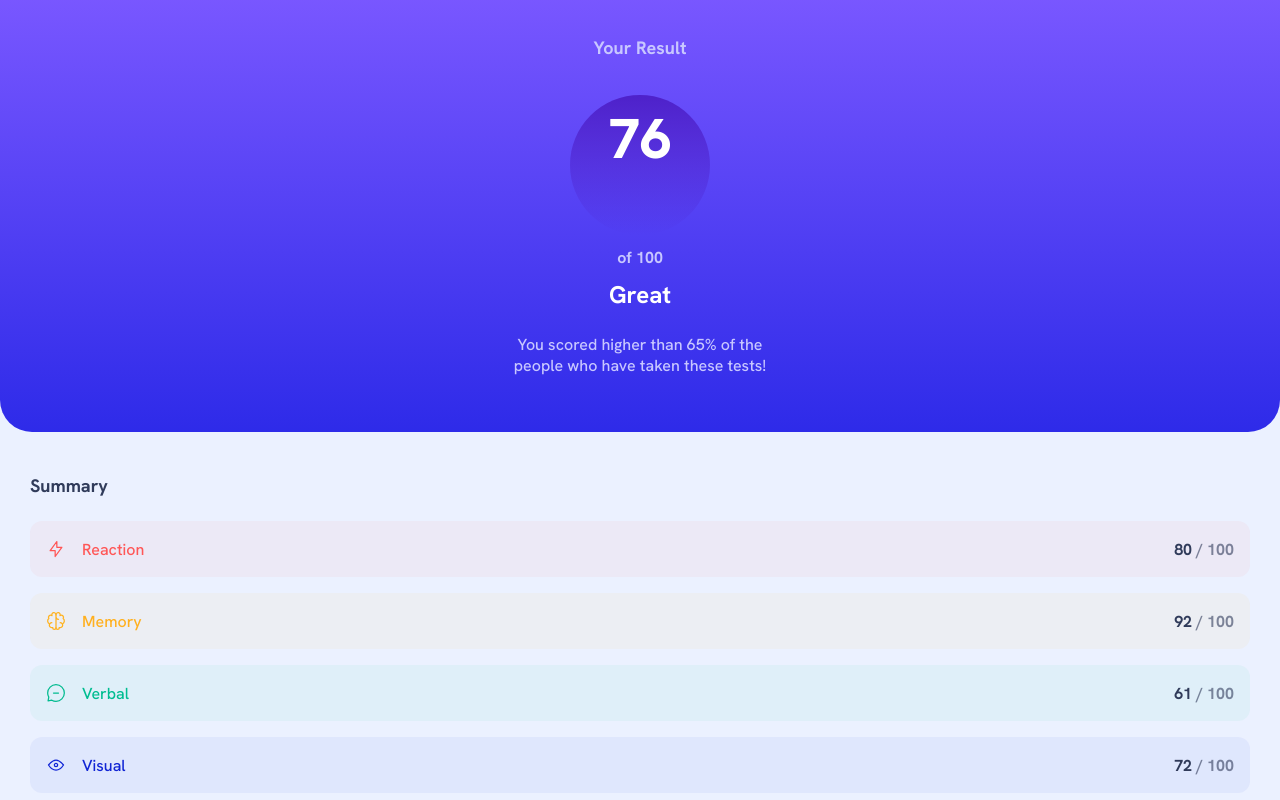
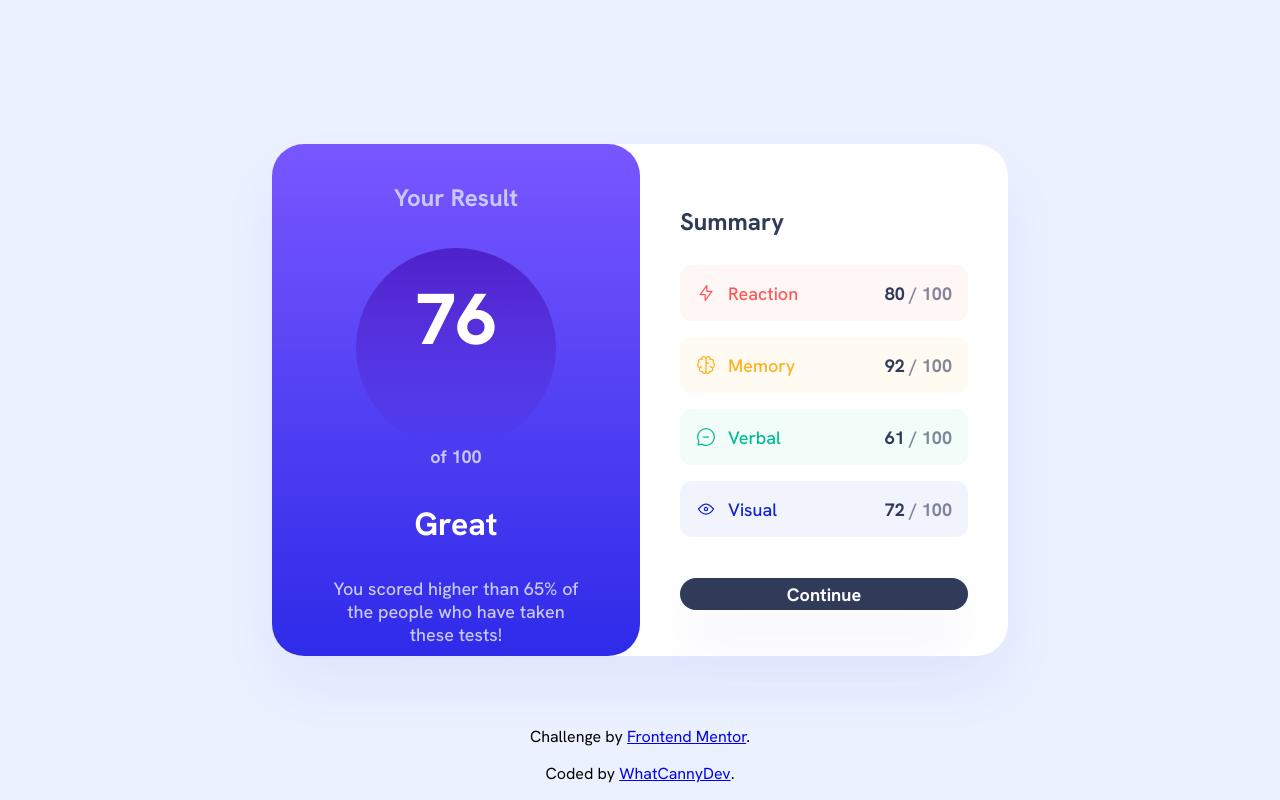
Before and after one commit to CannyRo/FrontendMentor_ResultsSummaryComponent-CE_K6s0maV, a plain HTML site: page index.html in a window 1280 px wide. Shown: the top 800 px of the page. Drawn offline with Linux system fonts and the light colour scheme.

Commit message:
Desktop static version

```diff
--- a/style.css
+++ b/style.css
@@ -30,15 +30,16 @@
     line-height: 21px;
 }
 body{
+    position: relative;
     display: flex;
     flex-direction: column;
     min-height: 100vh;
-    background-color: var(--Pale-blue);
 }
 main{
     flex-grow: 1;
 }
 footer{
+    width: 100%;
     text-align: center;
 }
 .result__container{
@@ -52,6 +53,7 @@ footer{
     border-radius: 0 0 32px 32px;
 }
 .result__title{
+    margin: 0;
     font-size: 18px;
     line-height: 23px;
     color: var(--Light-lavender);
@@ -122,7 +124,7 @@ footer{
     margin-top: 0;
 }
 .detail__list-icon{
-    margin-right: 16px;
+    margin-right: 12px;
     width: 20px;
     height: 20px;
     background-repeat: no-repeat;
@@ -167,6 +169,7 @@ footer{
     color: var(--Dark-gray-blue);
 }
 .detail__cta{
+    cursor: pointer;
     display: flex;
     justify-content: center;
     align-items: center;
@@ -180,6 +183,89 @@ footer{
     background-color: var(--Dark-gray-blue);
     border: none;
     border-radius: 128px;
-
-
+    box-shadow: 0 30px 60px var(--Cobalt-blue-05);
 }
+.detail__cta:hover{
+    background: linear-gradient(var(--Light-slate-blue), var(--Light-royal-blue));
+}
+@media (min-width: 768px){
+    body{
+        justify-content: center;
+        align-items: center;
+        background-color: var(--Pale-blue);
+    }
+    main{
+        display: flex;
+        flex-grow: 0;
+        width: 736px;
+        height: 512px;
+        border-radius: 32px;
+        background-color: var(--White);
+        box-shadow: 0 30px 60px var(--Cobalt-blue-05);
+    }
+    footer{
+        position: absolute;
+        bottom: 0;
+    }
+    .result__container{
+        padding: 38px 38px 46px 38px;
+        width: 50%;
+        color: var(--White);
+        background: linear-gradient(var(--Light-slate-blue), var(--Light-royal-blue));
+        border-radius: 32px;
+    }
+    .result__title{
+        font-size: 24px;
+        line-height: 31px;
+    }
+    .result__number-container{
+        margin: 35px 28px 28px 28px;
+        width: 200px;
+        height: 200px;
+        background: linear-gradient(var(--Violet-blue), var(--Persian-blue));
+        border-radius: 50%;
+    }
+    .result__number-my{
+        font-size: 72px;
+    }
+    .result__number-max{
+        font-size: 18px;
+        line-height: 23px;
+    }
+    .result__appreciation{
+        margin-bottom: 14px;
+        font-size: 32px;
+        line-height: 42px;
+    }
+    .result__explanation{
+        margin-bottom: 9px;
+        width: 260px;
+        font-size: 18px;
+        line-height: 23px;
+    }
+    .detail{
+        padding: 38px 40px 46px 40px;
+        width: 50%;
+    }
+    .detail__title{
+        margin-bottom: 28px;
+        font-size: 24px;
+        line-height: 31px;
+    }
+    .detail__list-item{
+        padding: 16px;
+        font-size: 18px;
+        line-height: 23px;
+    }
+    .detail__list-percent{
+        font-size: 18px;
+        line-height: 23px;
+    }
+    .detail__list-value{
+        font-size: 18px;
+        line-height: 23px;
+    }
+    .detail__cta{
+        margin-top: 41px;
+    }
+}
```
